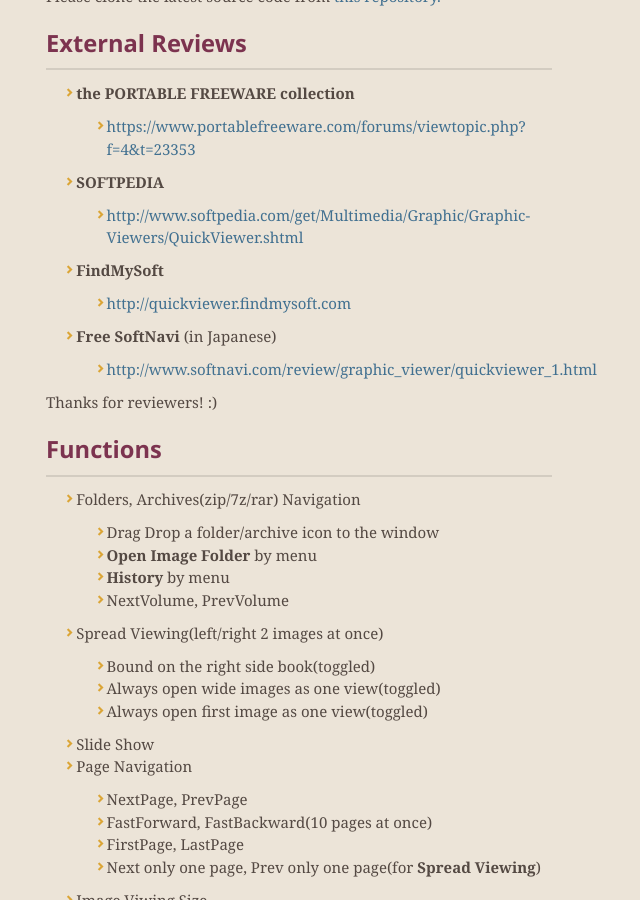
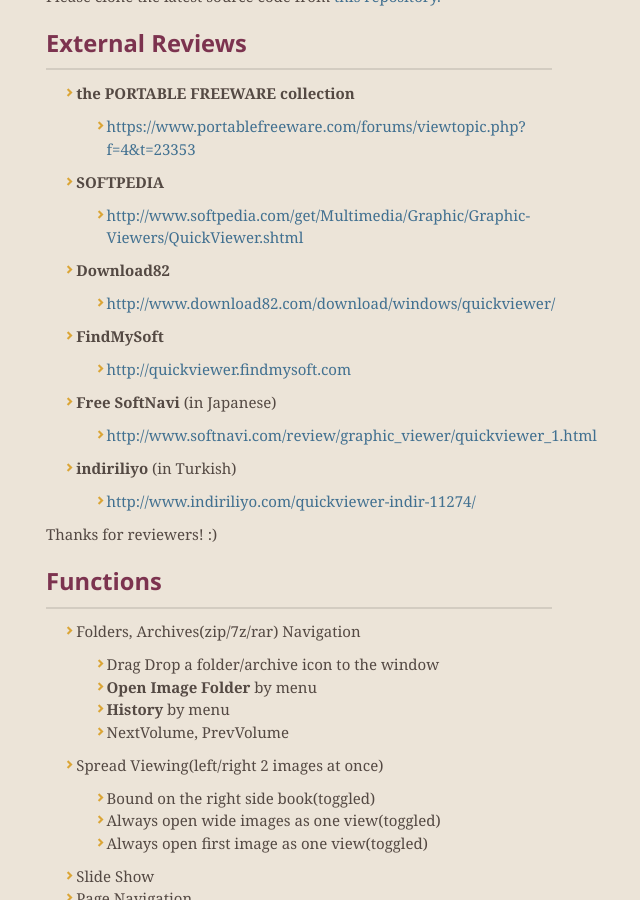
Before and after one commit to kanryu/quickviewer, a Jekyll site: the page built from docs/index.md, in a window 1280 px wide and 900 px high, scrolled down 1189 px. Shown: the whole window, without its empty margins (341-981 px from the left). Built offline with Jekyll 4.4.1, drawn with Linux system fonts in a browser that asks for light colours; nearby versions of some CDN libraries; our own code applies the rules of GitHub Pages for plain Markdown files.

Commit message:
Update index.md

```diff
--- a/docs/index.md
+++ b/docs/index.md
@@ -47,10 +47,14 @@ Please clone the latest source code from [this repository.](https://github.com/k
     - [https://www.portablefreeware.com/forums/viewtopic.php?f=4&t=23353](https://www.portablefreeware.com/forums/viewtopic.php?f=4&t=23353)
 - **SOFTPEDIA**
     - [http://www.softpedia.com/get/Multimedia/Graphic/Graphic-Viewers/QuickViewer.shtml](http://www.softpedia.com/get/Multimedia/Graphic/Graphic-Viewers/QuickViewer.shtml)
+- **Download82**
+    - [http://www.download82.com/download/windows/quickviewer/](http://www.download82.com/download/windows/quickviewer/)
 - **FindMySoft**
     - [http://quickviewer.findmysoft.com](http://quickviewer.findmysoft.com)
 - **Free SoftNavi** (in Japanese)
     - [http://www.softnavi.com/review/graphic_viewer/quickviewer_1.html](http://www.softnavi.com/review/graphic_viewer/quickviewer_1.html)
+- **indiriliyo** (in Turkish)
+    - [http://www.indiriliyo.com/quickviewer-indir-11274/](http://www.indiriliyo.com/quickviewer-indir-11274/)
 
 Thanks for reviewers! :)
 
```
